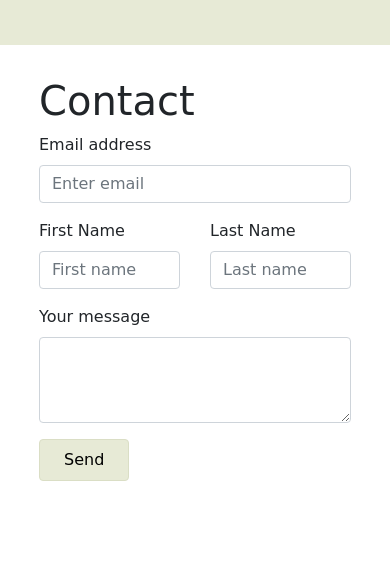
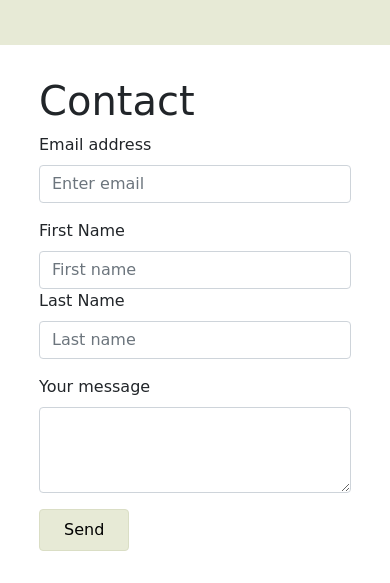
Before and after one commit to HlmHc79/01v2-First-Landing-Page-with-Bootstrap, a plain HTML site: page index.html in a window 390 px wide. Shown: the part 3889-4472 px from the top of the page. Before the commit the page ends 4402 px from the top, so only its background shows below. Drawn offline with nearby package versions, Linux system fonts and the light colour scheme; a web font is replaced by a local one.

Commit message:
make the form responsive

```diff
--- a/index.html
+++ b/index.html
@@ -112,11 +112,11 @@
         </div>
 
         <div class="row">
-            <div class="col">
+            <div class="col-sm-12 col-md-6">
                 <label for="exampleInput">First Name</label>
               <input type="text" class="form-control" placeholder="First name">
             </div>
-            <div class="col">
+            <div class="col-sm-12 col-md-6">
                 <label for="exampleInput">Last Name</label>
               <input type="text" class="form-control" placeholder="Last name">
             </div>
```
